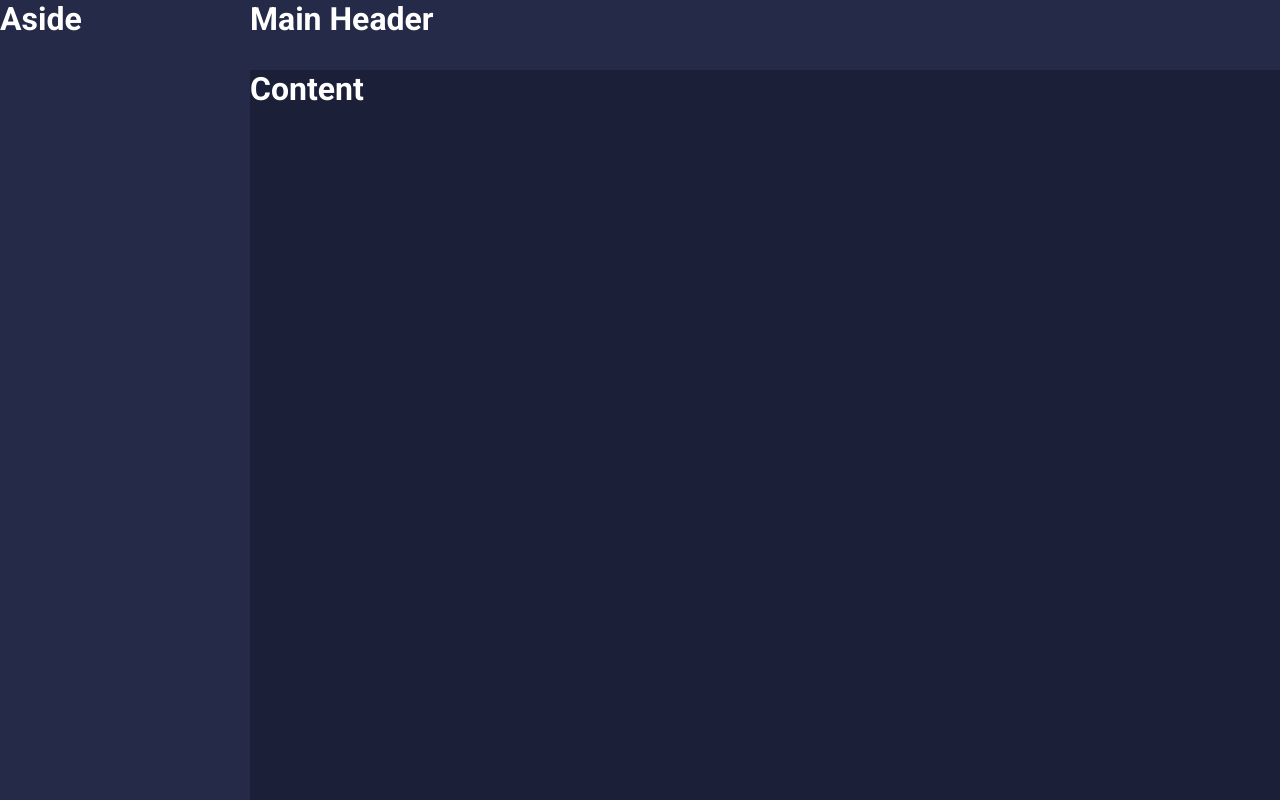
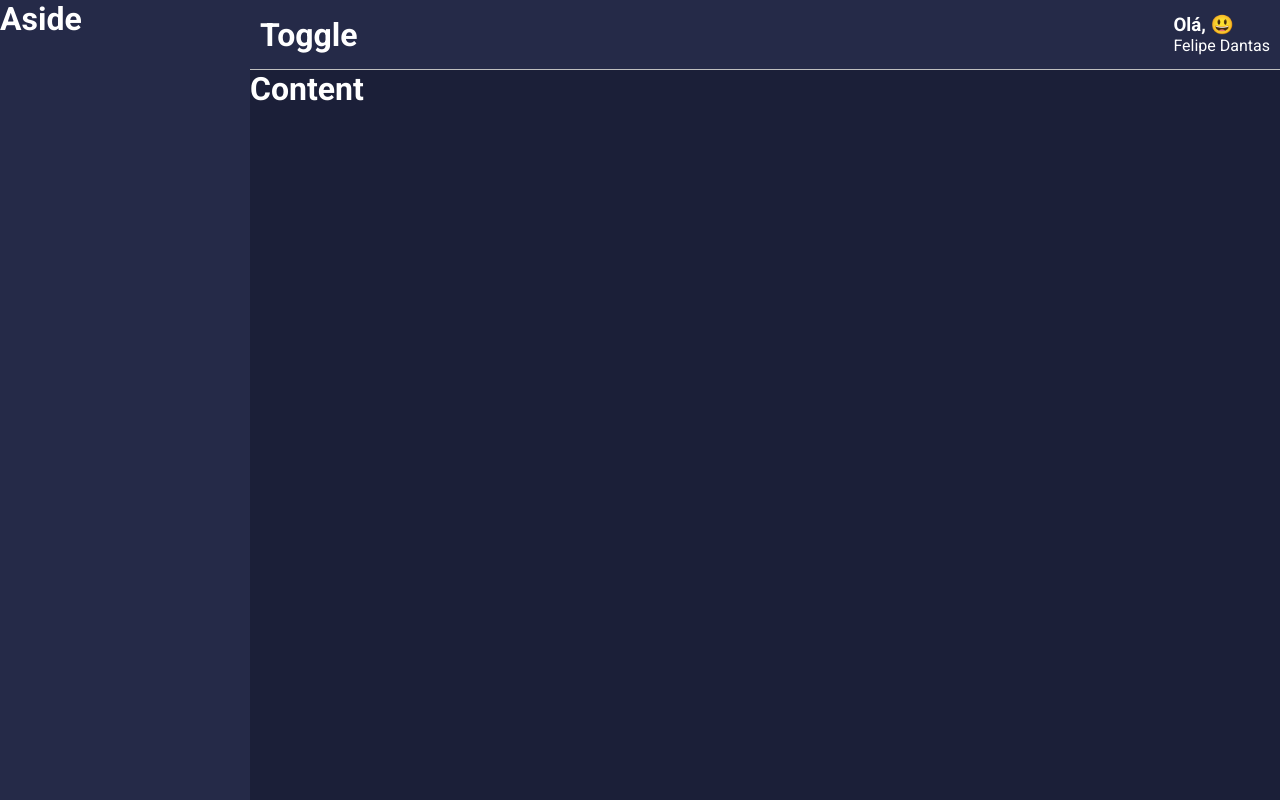
Before and after one commit to FelipeRBDantas/minha-carteira-frontend, a React (Create React App) app: page / in a window 1280 px wide. Built offline with nearby package versions, Linux system fonts and the light colour scheme.

Commit message:
[feat] - Start da Implementação do Main Header

```diff
--- a/src/components/MainHeader/index.tsx
+++ b/src/components/MainHeader/index.tsx
@@ -1,11 +1,24 @@
-import React from "react";
+import React, { useMemo } from "react";
 
-import { Container } from './styles';
+import { Container, Profile, Welcome, UserName } from './styles';
+
+import emojis from "../../utils/emojis";
 
 const MainHeader: React.FC = () => {
+    const emoji = useMemo(() => {
+        const indice = Math.floor(Math.random() * emojis.length);
+
+        return emojis[indice];
+    }, []);
+
     return (
         <Container>
-            <h1>Main Header</h1>
+            <h1>Toggle</h1>
+
+            <Profile>
+                <Welcome>Olá, { emoji }</Welcome>
+                <UserName>Felipe Dantas</UserName>
+            </Profile>
         </Container>
     );
 }
--- a/src/components/MainHeader/styles.ts
+++ b/src/components/MainHeader/styles.ts
@@ -4,4 +4,21 @@
     grid-area: MH;
     color: ${ props => props.theme.colors.white };
     background-color: ${ props => props.theme.colors.secondary };
+    display: flex;
+    justify-content: space-between;
+    align-items: center;
+    padding: 0 10px;
+    border-bottom: 1px solid ${ props => props.theme.colors.gray };
 `;
+
+export const Profile = styled.div`
+    color: ${ props => props.theme.colors.white };
+`;
+
+export const Welcome = styled.h3`
+
+`;
+
+export const UserName = styled.span`
+
+`;
--- /dev/null
+++ b/src/utils/emojis.ts
@@ -0,0 +1 @@
+export default ['🤑', '🤩', '😍', '😎', '😃', '😄'];
```
